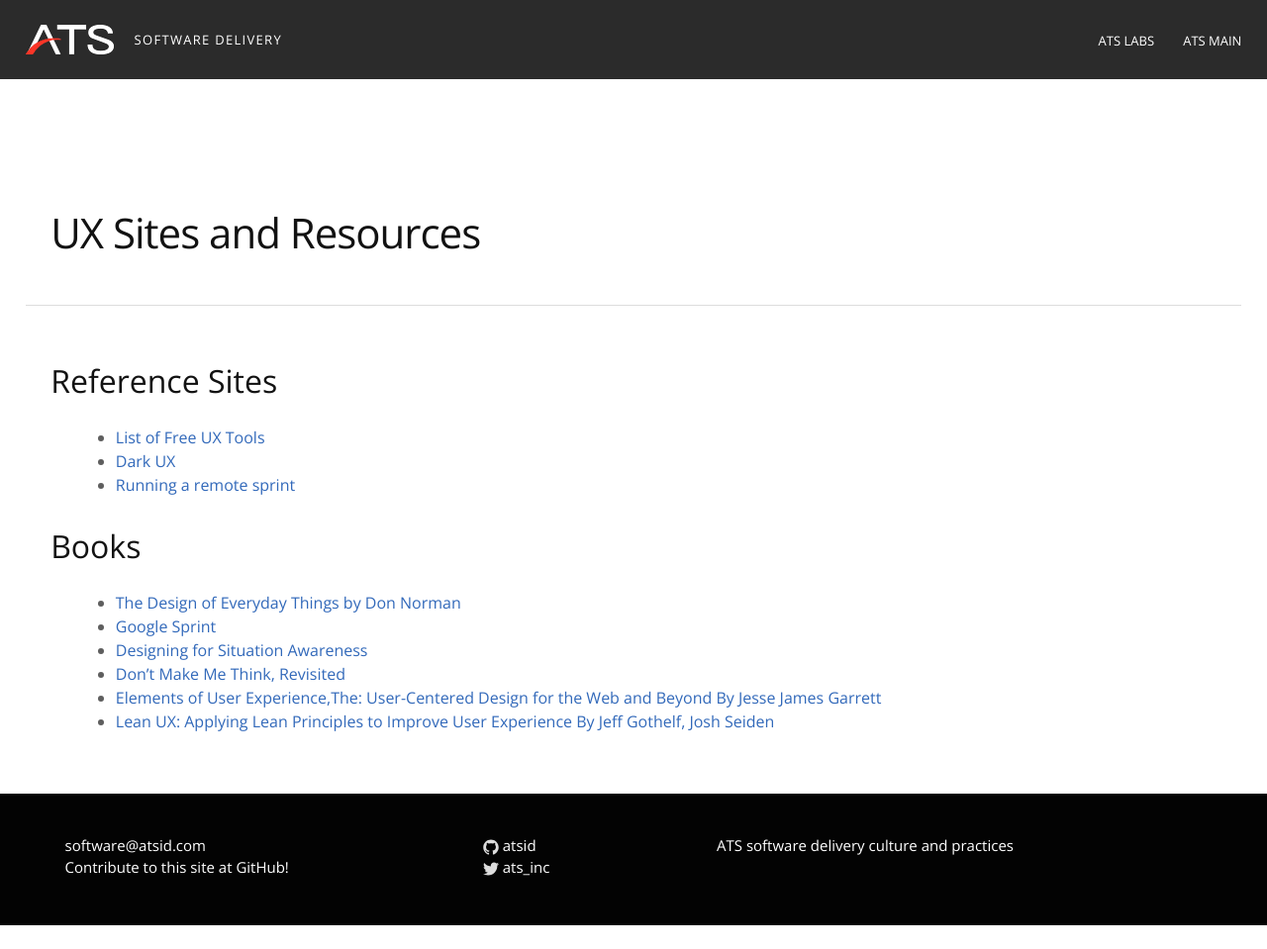
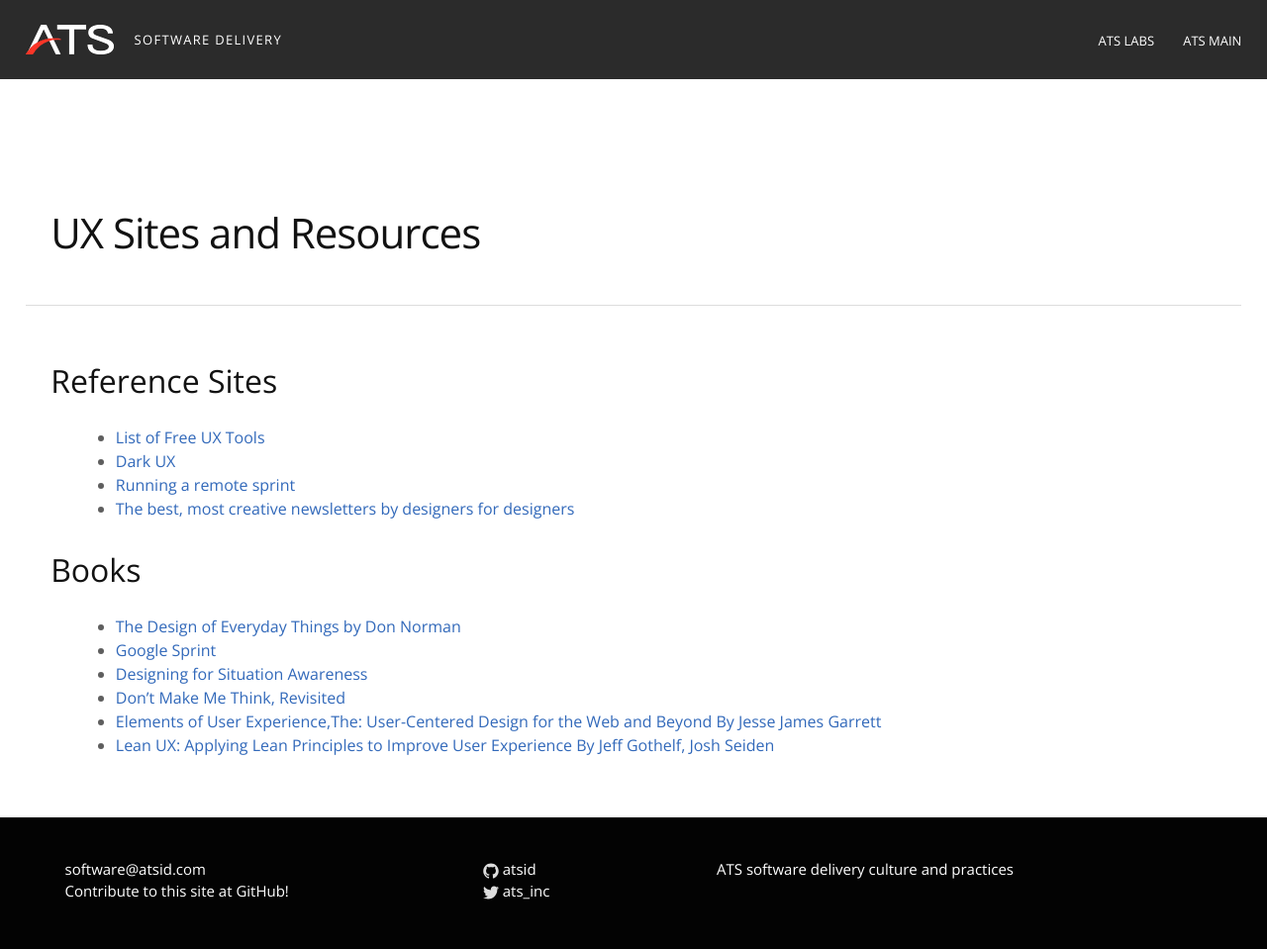
Before and after one commit to atsid/guides, a Jekyll site: the page built from ux-resources.md, in a window 1280 px wide. Shown: the whole page at 99% size. Built offline with Jekyll 4.4.1, drawn with Linux system fonts in a browser that asks for light colours; before the commit the page ends 935 px from its top, so only the background shows below that.

Commit message:
Update 2017-02-22T15:38:46.711Z

```diff
--- a/ux-resources.md
+++ b/ux-resources.md
@@ -9,6 +9,7 @@
 * [List of Free UX Tools](http://www.uxforthemasses.com/resources/free-ux-tools)
 * [Dark UX](http://darkpatterns.org)
 * [Running a remote sprint](https://library.gv.com/how-to-run-a-remote-design-sprint-without-going-crazy-840c23eef8a9#.y8u92bfem)
+* [The best, most creative newsletters by designers for designers](https://flipboard.com/@flipboard/flip.it%2F6-PElr-the-best-most-creative-newsletters-by-d/f-1ca1f4e097%2Fthenextweb.com)
 
 ## Books
 * [The Design of Everyday Things by Don Norman](https://books.google.com/books/about/The_Design_of_Everyday_Things.html?id=nVQPAAAAQBAJ&printsec=frontcover&source=kp_read_button#v=onepage&q&f=false)
```
